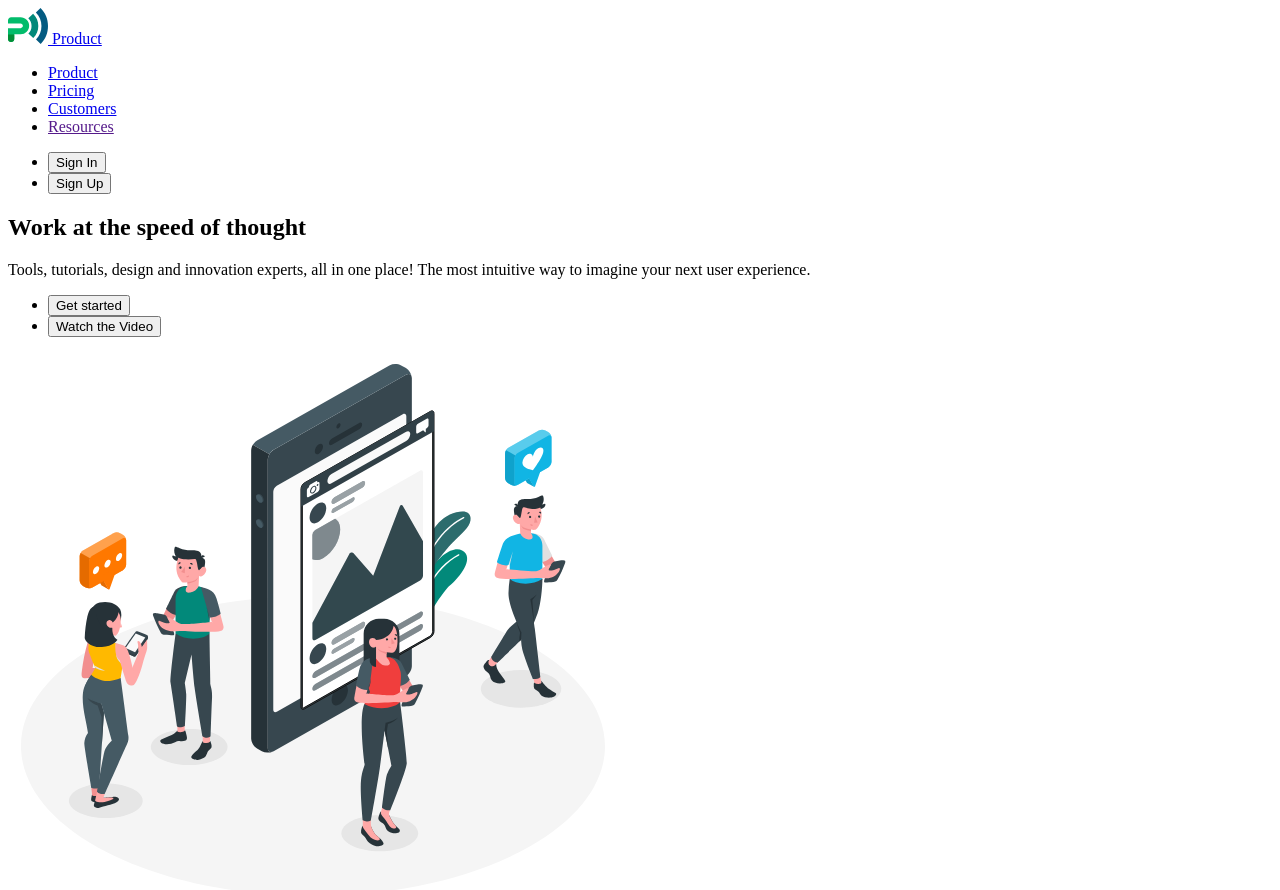
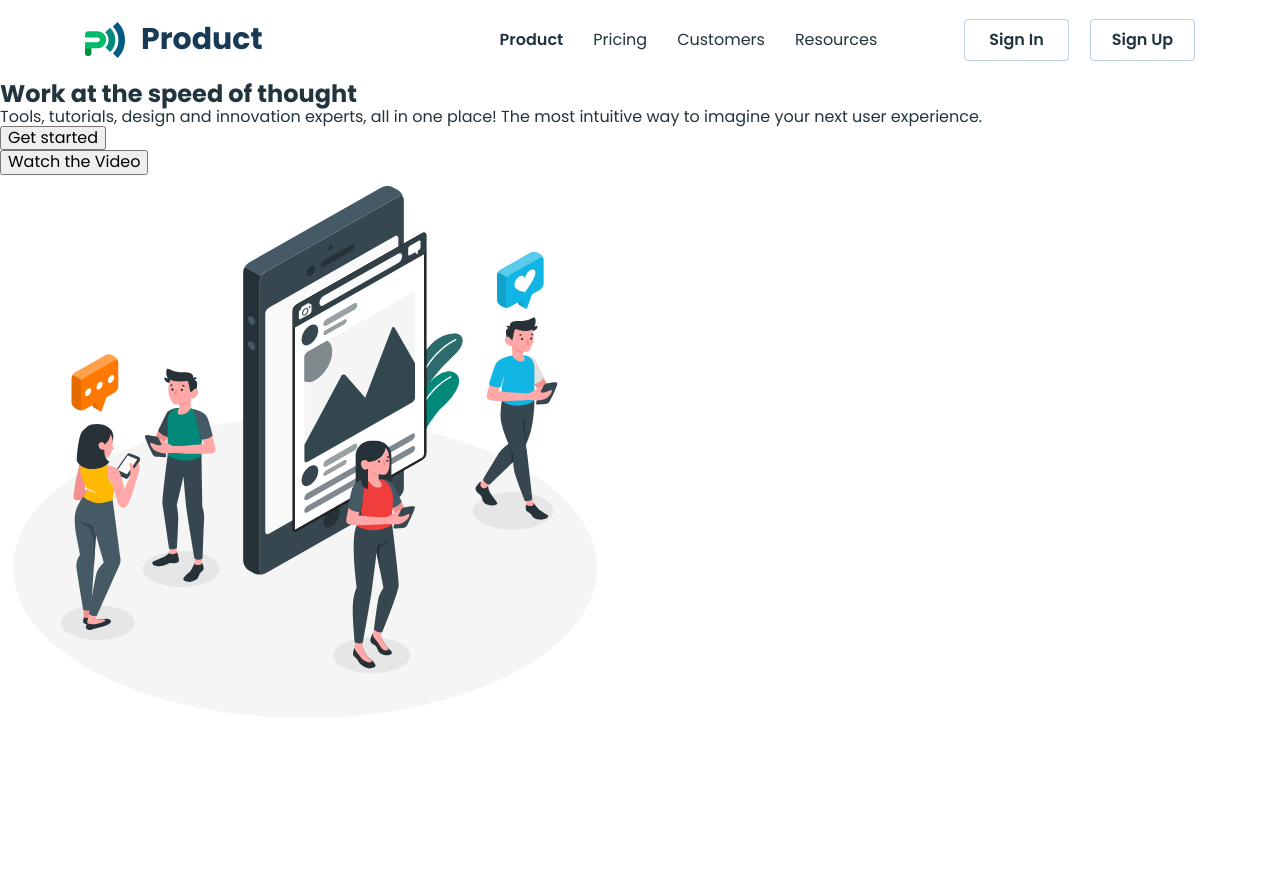
Before and after one commit to DashaLyman/120-blended-13-14, a plain HTML site: page index.html in a window 1280 px wide. After the commit the page ends 800 px from the top, so only its background shows below. Drawn offline with nearby package versions, Linux system fonts and the light colour scheme.

Commit message:
add styles

```diff
--- /dev/null
+++ b/css/styles.css
@@ -0,0 +1,107 @@
+body {
+  font-family: 'Poppins', sans-serif;
+  color: #22343d;
+  background-color: #fff;
+}
+
+ul {
+  list-style: none;
+  margin: 0;
+  padding-left: 0;
+}
+
+a {
+  text-decoration: none;
+}
+
+h1,
+h2,
+h3,
+h4,
+h5,
+h6,
+p {
+  margin: 0;
+}
+
+button {
+  cursor: pointer;
+  font-family: inherit;
+}
+
+img {
+  display: block;
+}
+
+.container {
+  width: 1150px;
+  padding: 0 20px;
+  margin: 0 auto;
+}
+
+/* HEADER  */
+
+.header {
+}
+
+.header-container {
+  display: flex;
+  align-items: center;
+}
+
+/* .header .container {
+  display: flex;
+} */
+
+.header-logo {
+  display: flex;
+  align-items: center;
+  gap: 16px;
+  margin-right: 237px;
+  font-weight: 700;
+  font-size: 30px;
+  line-height: 0.93;
+  color: #173a56;
+}
+.header-nav {
+  margin-right: auto;
+}
+.header-nav-list {
+  display: flex;
+  gap: 30px;
+}
+
+.header-nav-link {
+  padding: 26px 0;
+  display: block;
+  line-height: 1.75;
+  color: #22343d;
+}
+
+.current {
+  font-weight: 600;
+}
+
+.header-btn-list {
+  display: flex;
+  gap: 21px;
+}
+
+.header-btn {
+  border: 1px solid #bcd0e5;
+  border-radius: 4px;
+  min-width: 105px;
+  height: 42px;
+  font-weight: 600;
+  font-size: 16px;
+  line-height: 1.75;
+  color: #22343d;
+  background-color: transparent;
+}
+
+.header-btn:hover,
+.header-btn:focus {
+  color: #fff;
+  background-color: #02897a;
+  border: none;
+}
--- a/index.html
+++ b/index.html
@@ -4,37 +4,59 @@
     <meta charset="UTF-8" />
     <meta name="viewport" content="width=device-width, initial-scale=1.0" />
     <title>Business promotion</title>
+    <link
+      rel="stylesheet"
+      href="https://cdnjs.cloudflare.com/ajax/libs/modern-normalize/3.0.1/modern-normalize.min.css"
+      integrity="sha512-q6WgHqiHlKyOqslT/lgBgodhd03Wp4BEqKeW6nNtlOY4quzyG3VoQKFrieaCeSnuVseNKRGpGeDU3qPmabCANg=="
+      crossorigin="anonymous"
+      referrerpolicy="no-referrer"
+    />
+    <link rel="preconnect" href="https://fonts.googleapis.com" />
+    <link rel="preconnect" href="https://fonts.gstatic.com" crossorigin />
+    <link
+      href="https://fonts.googleapis.com/css2?family=Inter:wght@500;700&family=Montserrat:wght@400;500;600;700&family=Poppins:wght@400;500;600;700;800&family=Roboto:wght@400;500;700;900&display=swap"
+      rel="stylesheet"
+    />
+    <link rel="stylesheet" href="./css/styles.css" />
   </head>
   <body>
-    <header>
-      <a href="./index.html">
-        <img src="./images/logo.svg" alt="logo" width="40" height="36" />
-        Product
-      </a>
+    <header class="header">
 
-      <nav>
-        <ul>
-          <li><a href="./index.html">Product</a></li>
-          <li><a href="./pricing.html">Pricing</a></li>
-          <li><a href="./customer.html">Customers</a></li>
-          <li><a href="">Resources</a></li>
+      <div class="container header-container">
+
+        <a href="./index.html" class="header-logo">
+          <img src="./images/logo.svg" alt="logo" width="40" height="36" />
+          Product
+        </a>
+
+        <nav class="header-nav">
+          <ul class="header-nav-list">
+            <li><a class="header-nav-link current" href="./index.html">Product</a></li>
+            <li><a class="header-nav-link" href="./pricing.html">Pricing</a></li>
+            <li><a class="header-nav-link" href="./customer.html">Customers</a></li>
+            <li><a class="header-nav-link" href="">Resources</a></li>
+          </ul>
+        </nav>
+
+        <ul class="header-btn-list">
+          <li><button class="header-btn" type="button">Sign In</button></li>
+          <li><button class="header-btn" type="button">Sign Up</button></li>
         </ul>
-      </nav>
 
-      <ul>
-        <li><button type="button">Sign In</button></li>
-        <li><button type="button">Sign Up</button></li>
-      </ul>
+      </div>
+
     </header>
 
     <main>
       <!-- HERO SECTION  -->
       <section>
         <h1>Work at the speed of thought</h1>
+
         <p>
           Tools, tutorials, design and innovation experts, all in one place! The
           most intuitive way to imagine your next user experience.
         </p>
+
         <ul>
           <li><button type="button">Get started</button></li>
           <li><button type="button">Watch the Video</button></li>
```
Also changed, not shown: 1 other file.
